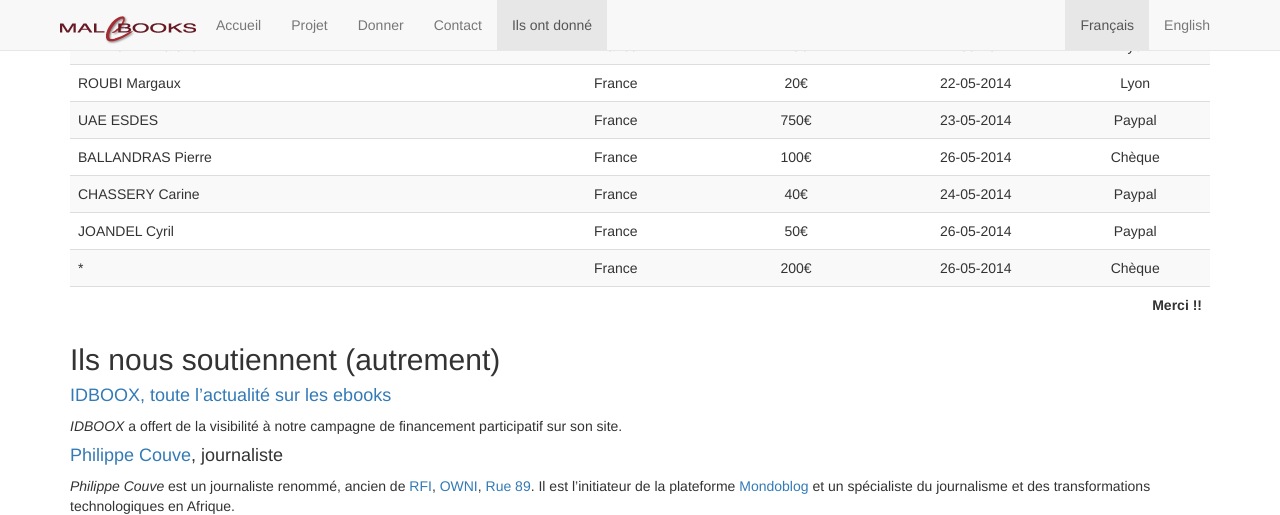
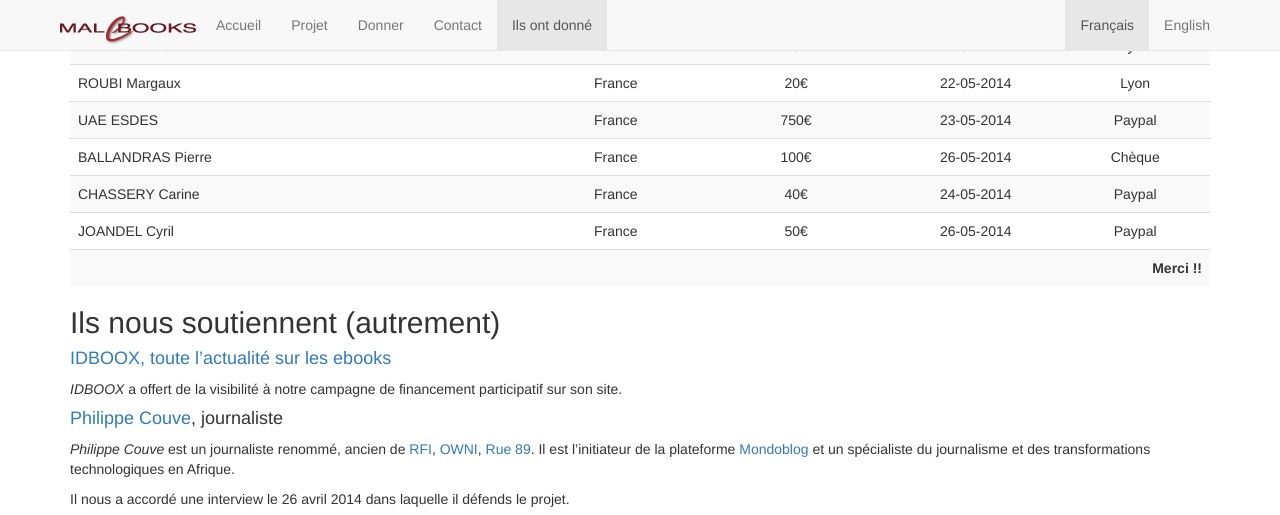
Before and after one commit to HumanESDES/malebooks, a Jekyll site: the page built from donneurs/index.md, in a window 1280 px wide and 900 px high, scrolled down 2107 px, cut to the strip 0-515 px from the top of the window. Built offline with Jekyll 4.4.1, drawn with Linux system fonts in a browser that asks for light colours; nearby versions of some CDN libraries; Markdown is read by kramdown in place of the engine named in the settings.

Commit message:
Update donors.html

```diff
--- a/_includes/donors.html
+++ b/_includes/donors.html
@@ -61,7 +61,6 @@
         <tr><td>BALLANDRAS Pierre</td><td>France</td><td>100€</td><td>26-05-2014</td><td>Chèque</td></tr>
         <tr><td>CHASSERY Carine</td><td>France</td><td>40€</td><td>24-05-2014</td><td>Paypal</td></tr>
         <tr><td>JOANDEL Cyril</td><td>France</td><td>50€</td><td>26-05-2014</td><td>Paypal</td></tr>
-        <tr><td>*</td><td>France</td><td>200€</td><td>26-05-2014</td><td>Chèque</td></tr>
         <tr><td colspan="5">{% if page.lang == 'en' %}Thank You !!{% else %}Merci !!{% endif %}</td></tr>
     </tbody>
 </table>
```
